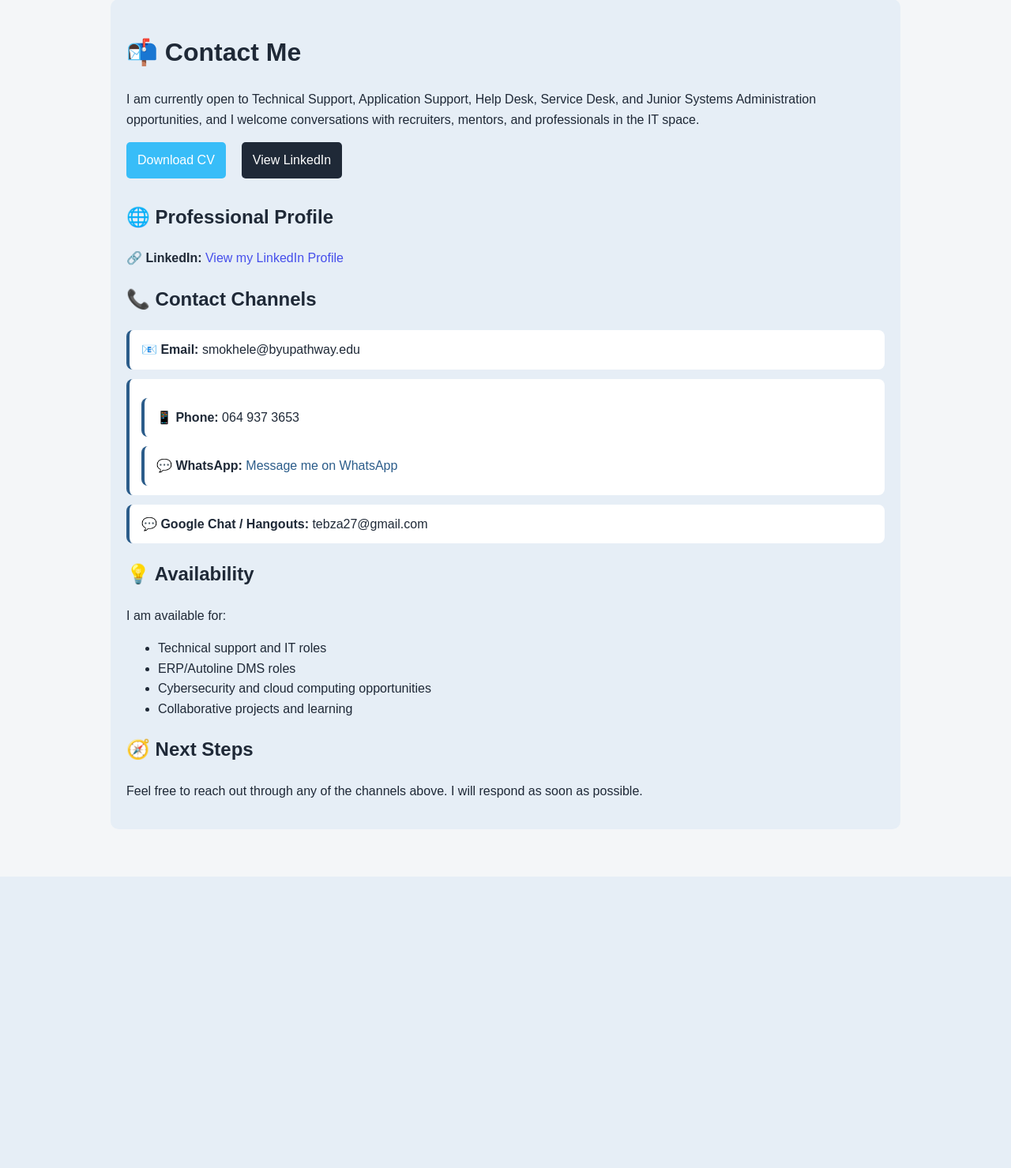
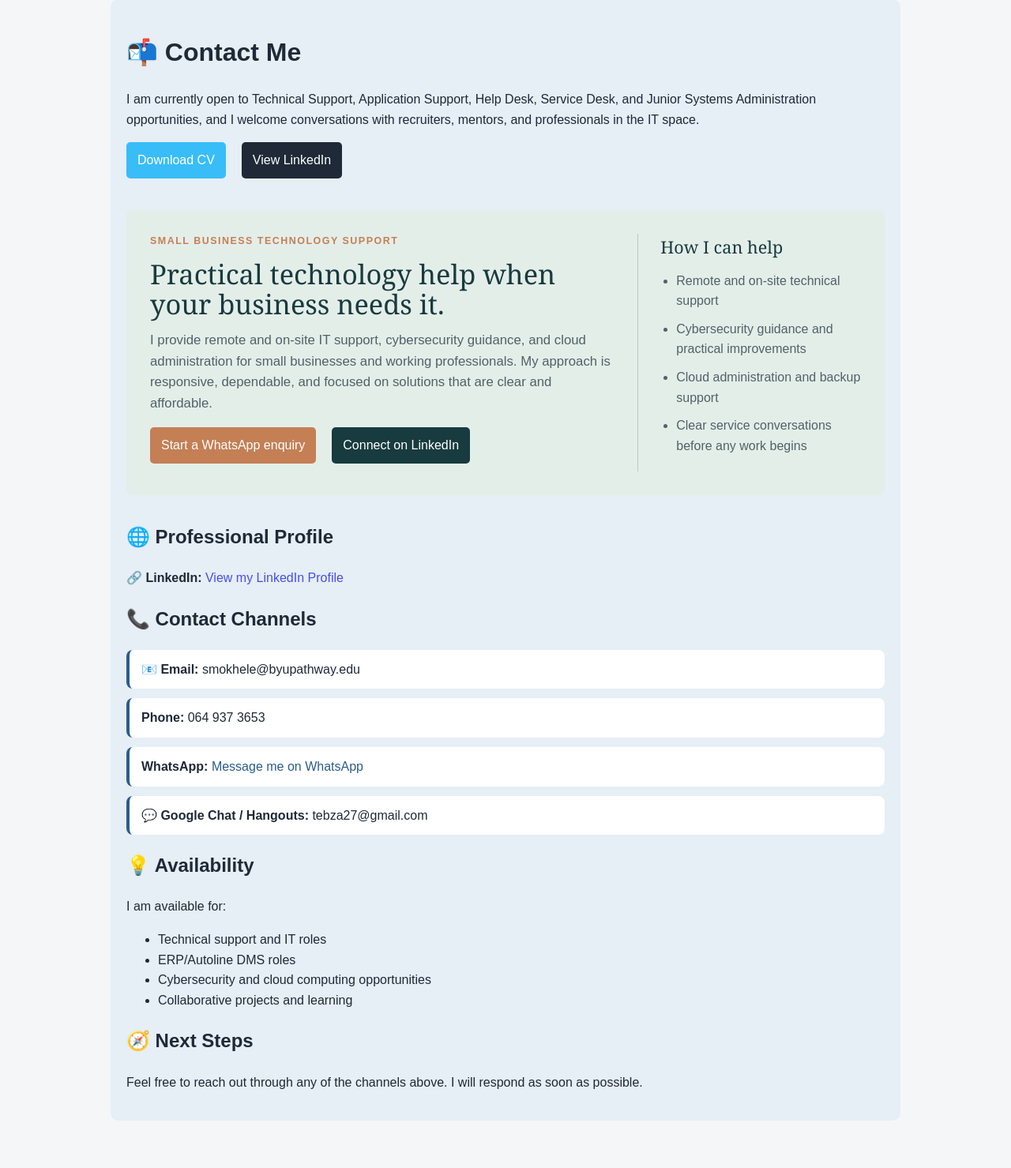
Before and after one commit to tebza27-cpu/portfolio-site-updated, a Flask app: page /contact in a window 1280 px wide. Shown: the part 122-1601 px from the top of the page at 79% size. Before the commit the page ends 1232 px from the top, so only its background shows below. Run offline with Flask 3, Linux system fonts and the light colour scheme; some libraries are stand-ins or nearby versions.

Commit message:
Integrate business services into contact page

```diff
--- a/static/style.css
+++ b/static/style.css
@@ -100,6 +100,17 @@ a:hover { text-decoration: underline; }
 .action-row { display:flex; flex-wrap:wrap; gap:10px; margin-top:16px; }
 .btn { background:#38bdf8; color:white; padding:10px 14px; text-decoration:none; border-radius:5px; display: inline-block; margin-right: 10px; margin-bottom: 10px; }
 .btn:hover { text-decoration:none; }
+.contact-business-section { align-items: stretch; background: #e4eee9; border-radius: 8px; display: grid; gap: 30px; grid-template-columns: 1.35fr .65fr; margin: 30px 0 34px; padding: 30px; }
+.contact-business-copy h2 { color: #183b3f; font-family: Georgia, serif; font-size: 2.15rem; font-weight: 400; line-height: 1.1; margin: 0 0 14px; max-width: 620px; }
+.contact-business-copy > p:not(.contact-eyebrow) { color: #526168; font-size: 1.05rem; margin: 0; max-width: 680px; }
+.contact-eyebrow { color: #c47f55; font-size: .78rem; font-weight: 700; letter-spacing: .12em; margin: 0 0 12px; text-transform: uppercase; }
+.contact-business-btn { background: #c47f55; }
+.contact-business-btn-secondary { background: #183b3f; }
+.contact-service-list { border-left: 1px solid #b9c9c4; padding-left: 28px; }
+.contact-service-list h3 { color: #183b3f; font-family: Georgia, serif; font-size: 1.35rem; font-weight: 400; margin: 0 0 12px; }
+.contact-service-list ul { color: #526168; margin: 0; padding-left: 20px; }
+.contact-service-list li { margin-bottom: 10px; }
+@media (max-width: 760px) { .contact-business-section { grid-template-columns: 1fr; padding: 24px; } .contact-service-list { border-left: 0; border-top: 1px solid #b9c9c4; padding: 22px 0 0; } }
 .btn-secondary { background:#1f2937; }
 tr th, tr td { border: 1px solid #e6e6e6; padding: 0.6rem 0.8rem; }
 tr th { background-color: #f5f5f5; }
--- a/templates/contact.html
+++ b/templates/contact.html
@@ -17,6 +17,31 @@
     <a href="https://www.linkedin.com/in/sifiso-mokhele-ba176b1b/" class="btn btn-secondary" target="_blank">View LinkedIn</a>
   </div>
 
+  <section class="contact-business-section">
+    <div class="contact-business-copy">
+      <p class="contact-eyebrow">Small business technology support</p>
+      <h2>Practical technology help when your business needs it.</h2>
+      <p>
+        I provide remote and on-site IT support, cybersecurity guidance, and cloud administration
+        for small businesses and working professionals. My approach is responsive, dependable, and
+        focused on solutions that are clear and affordable.
+      </p>
+      <div class="action-row">
+        <a href="https://wa.me/27795510741" class="btn contact-business-btn" target="_blank" rel="noopener noreferrer">Start a WhatsApp enquiry</a>
+        <a href="https://www.linkedin.com/in/sifiso-mokhele-ba176b1b/" class="btn contact-business-btn-secondary" target="_blank" rel="noopener noreferrer">Connect on LinkedIn</a>
+      </div>
+    </div>
+    <div class="contact-service-list">
+      <h3>How I can help</h3>
+      <ul>
+        <li>Remote and on-site technical support</li>
+        <li>Cybersecurity guidance and practical improvements</li>
+        <li>Cloud administration and backup support</li>
+        <li>Clear service conversations before any work begins</li>
+      </ul>
+    </div>
+  </section>
+
   <h2>🌐 Professional Profile</h2>
   <p>
     🔗 <strong>LinkedIn:</strong>
@@ -32,20 +57,18 @@
   </div>
 
   <div class="contact-box">
-    <div class="contact-box">
     <p>
-    📱 <strong>Phone:</strong> 064 937 3653
+      <strong>Phone:</strong> 064 937 3653
     </p>
   </div>
 
   <div class="contact-box">
     <p>
-    💬 <strong>WhatsApp:</strong>
-    <a href="https://wa.me/27795510741" target="_blank">
+      <strong>WhatsApp:</strong>
+      <a href="https://wa.me/27795510741" target="_blank" rel="noopener noreferrer">
         Message me on WhatsApp
       </a>
     </p>
-</div>
   </div>
 
   <div class="contact-box">
```
Lines whose indentation alone changed are shown as unchanged.
